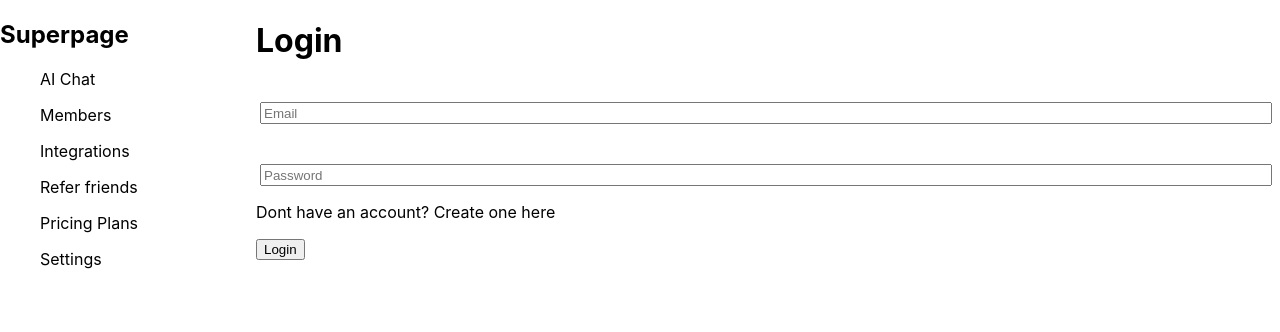
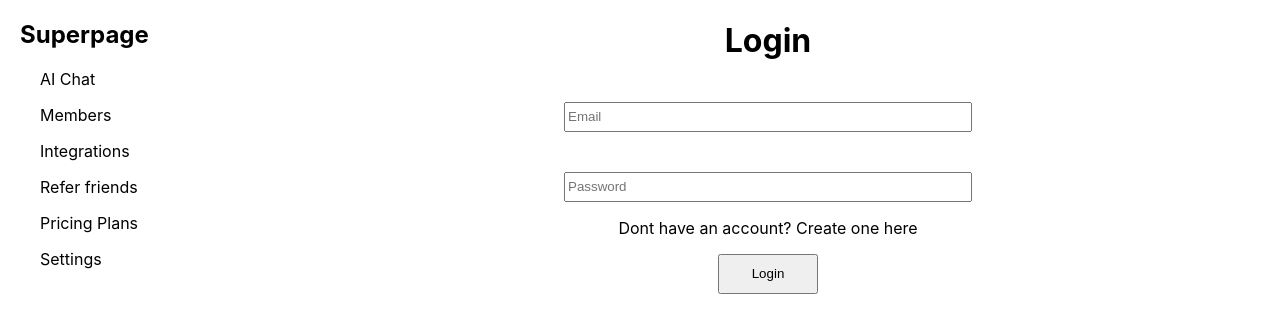
Before and after one commit to hexadecimal2/superpage, a React (Create React App) app in the folder client/: page /login in a window 1280 px wide. Shown: the top 332 px of the page. Built offline with nearby package versions, Linux system fonts and the light colour scheme.

Commit message:
'styling'

```diff
--- a/client/src/App.css
+++ b/client/src/App.css
@@ -8,6 +8,43 @@
   display: grid;
   grid-template-columns: 1fr 4fr; /* Keep sidebar and main content proportion */
 }
+
+.login {
+
+  text-align: center;
+
+}
+
+.login input[type=text], input[type=password]{
+
+  width: 50vh;
+  height: 3vh;
+  margin-top: 20px;
+}
+
+.login button{
+  width: 100px;
+  height: 40px;
+}
+
+.signup{
+
+  text-align: center;
+
+}
+
+.signup input[type=text], input[type=password]{
+
+  width: 50vh;
+  height: 3vh;
+  margin-top: 20px;
+}
+
+.signup button{
+  width: 100px;
+  height: 40px;
+}
+
 
 /* Home component specific fix */
 .homeComponent {
@@ -22,18 +59,23 @@
 }
 
 /* Input styling */
-input[type="text"] {
+.contentArea input[type="text"] {
   width: calc(100% - 20px); /* Adjust width slightly to fit inside container */
   margin-left: 4px;
   height: 50%;
   margin-top: 20px;
+  margin-left: 0px;
   padding-top: 2px;
+  padding-left: 5px;
+
+
 }
 
 /* Header styling */
 header {
   text-align: right;
   margin-right: 10px;
+  margin-top: 10px;
 }
 
 /* Content area adjustments */
@@ -42,3 +84,7 @@
   grid-template-rows: 0.3fr 8fr 1fr; /* Adjust row heights as necessary */
   height: 100vh; /* Ensure content area spans the full viewport height */
 }
+
+h2{
+  margin-left: 20px;
+}
--- a/client/src/components/logincomponent.jsx
+++ b/client/src/components/logincomponent.jsx
@@ -19,7 +19,7 @@
 
             <br /><br />
 
-            <input className="loginPassword" type="text" name="loginPassword" id="loginPasswordId" placeholder="Password"/>
+            <input className="loginPassword" type="password" name="loginPassword" id="loginPasswordId" placeholder="Password"/>
 
             <p onClick={() => {navigate('/signup')}}> Dont have an account? Create one here </p>
 
--- a/client/src/components/signupcomponent.jsx
+++ b/client/src/components/signupcomponent.jsx
@@ -21,7 +21,7 @@
 
                 <br /><br />
 
-                <input className="signUpPassword" type="text" name="signUpPassword" id="signUpPasswordId" placeholder="Password"/>
+                <input type="password" name="signUpPassword" id="signUpPasswordId" placeholder="Password"/>
 
                 <p onClick={() => {navigate('/login')}}> Already have an account? Log in here </p>
 
```
